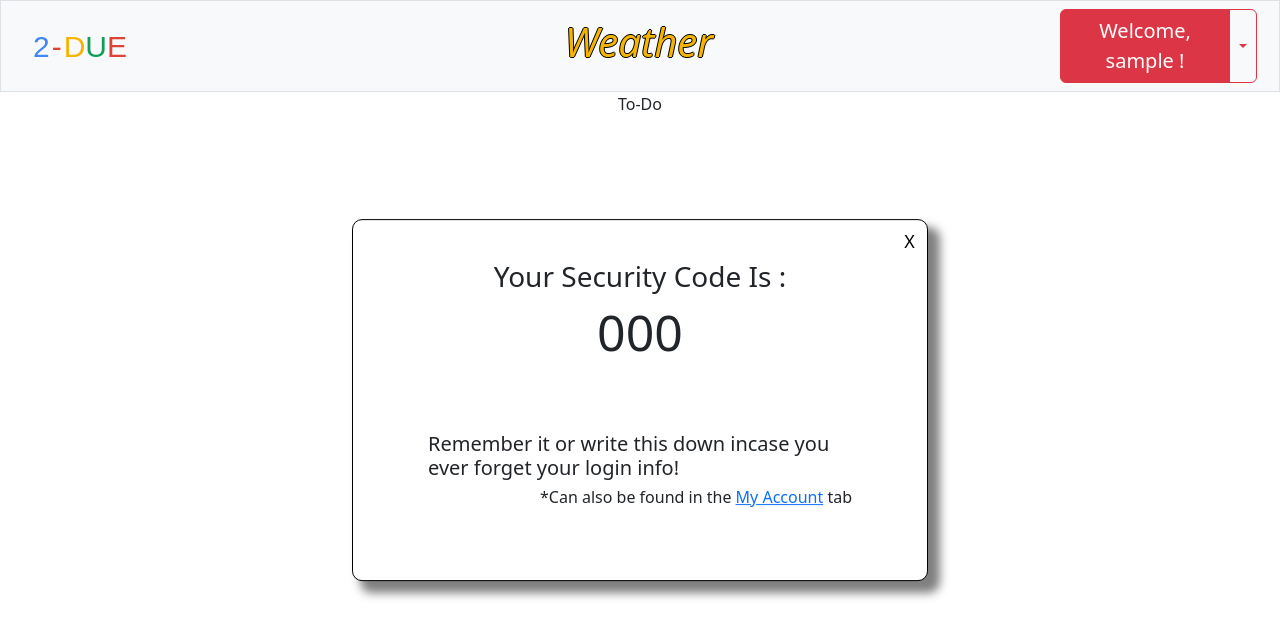
After one commit to neelg07/2-DUE, a Flask app: template templates/security.html in a window 1280 px wide. The commit adds this page. Shown: the top 638 px of the page. Run offline with Flask 2, Linux system fonts and the light colour scheme; the template is opened without the code that fills it: most values are stand-ins (such as "Sample title", 1, 10 or a date in 2020); some libraries are stand-ins or nearby versions.

Commit message:
Create security code popup upon first ever login and styled

```diff
--- a/app.py
+++ b/app.py
@@ -72,6 +72,8 @@ def index():
 
                 session['user_id'] = rows[0]['id']
 
+                return render_template('security.html', code=security_code, username=username)
+
                 return render_template('weather.html', username=username)
 
 
--- a/static/layout.css
+++ b/static/layout.css
@@ -292,3 +292,21 @@ button.close-register:active {
     width: 170px;
     font-size: 20px;
 }
+
+/* Security.html */
+
+.code {
+    text-align: center;
+}
+
+h1.code {
+    margin-bottom: 70px;
+}
+
+h5.code {
+    text-align: left;
+}
+
+h6.code {
+    text-align: right;
+}
--- /dev/null
+++ b/templates/security.html
@@ -0,0 +1,15 @@
+{% extends 'weather.html' %}
+
+{% block security %}
+    <div class="login-container">
+        <div class="close-login">
+            <button type="button" class="close-login">X</button>
+        </div>
+        <div class="login-header">
+            <h3 class="code">Your Security Code Is :</h3>
+            <h1 class="code">{{ code }}</h1>
+            <h5 class="code">Remember it or write this down incase you ever forget your login info!</h5>
+            <h6 class="code">*Can also be found in the <a href="#">My Account</a> tab</h6>
+        </div>
+    </div>
+{% endblock %}
--- a/templates/weather.html
+++ b/templates/weather.html
@@ -28,4 +28,8 @@
 
 {% block main %}
     To-Do
+
+    {% block security %}{% endblock %}
+
+
 {% endblock %}
```
Also changed, not shown: todo.db, 1 other file.
